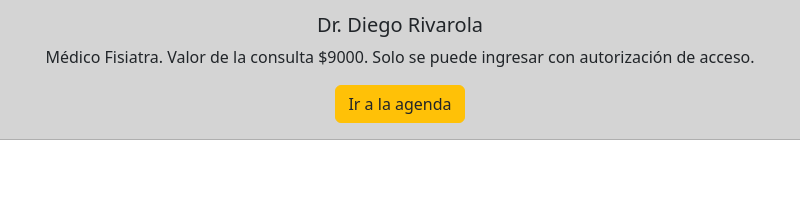
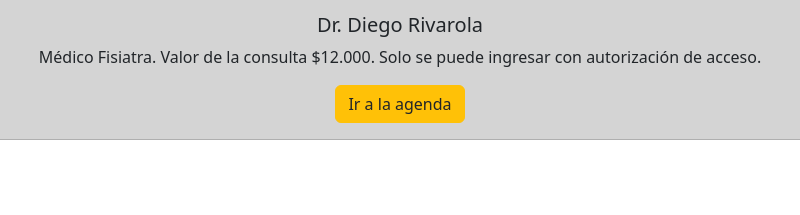
Before and after one commit to flormancilla/paginaAdministracion, a plain HTML site: page assets/pages/agendas.html in a window 1280 px wide. Shown: the part 245-460 px from the top of the page, 240-1040 px from the left. Drawn offline with nearby package versions, Linux system fonts and the light colour scheme; some packages are replaced by stand-ins of ours; a script that the page names is missing.

Commit message:
Version 1.6

```diff
--- a/assets/pages/agendas.html
+++ b/assets/pages/agendas.html
@@ -81,7 +81,7 @@
                         <img src="../images/rivarola.png" class="card-img-top" alt="...">
                         <div class="card-body">
                             <h5 class="card-title">Dr. Diego Rivarola</h5>
-                            <p class="card-text">Médico Fisiatra. Valor de la consulta $9000. Solo se puede ingresar con
+                            <p class="card-text">Médico Fisiatra. Valor de la consulta $12.000. Solo se puede ingresar con
                                 autorización de acceso.</p>
                             <a href="https://docs.google.com/spreadsheets/d/1e_ewLIDzdWNhpK-zfxd9jDhe88WVcHc_/edit#gid=2119395061"
                                 class="btn btn-primary">Ir a la agenda</a>
```
